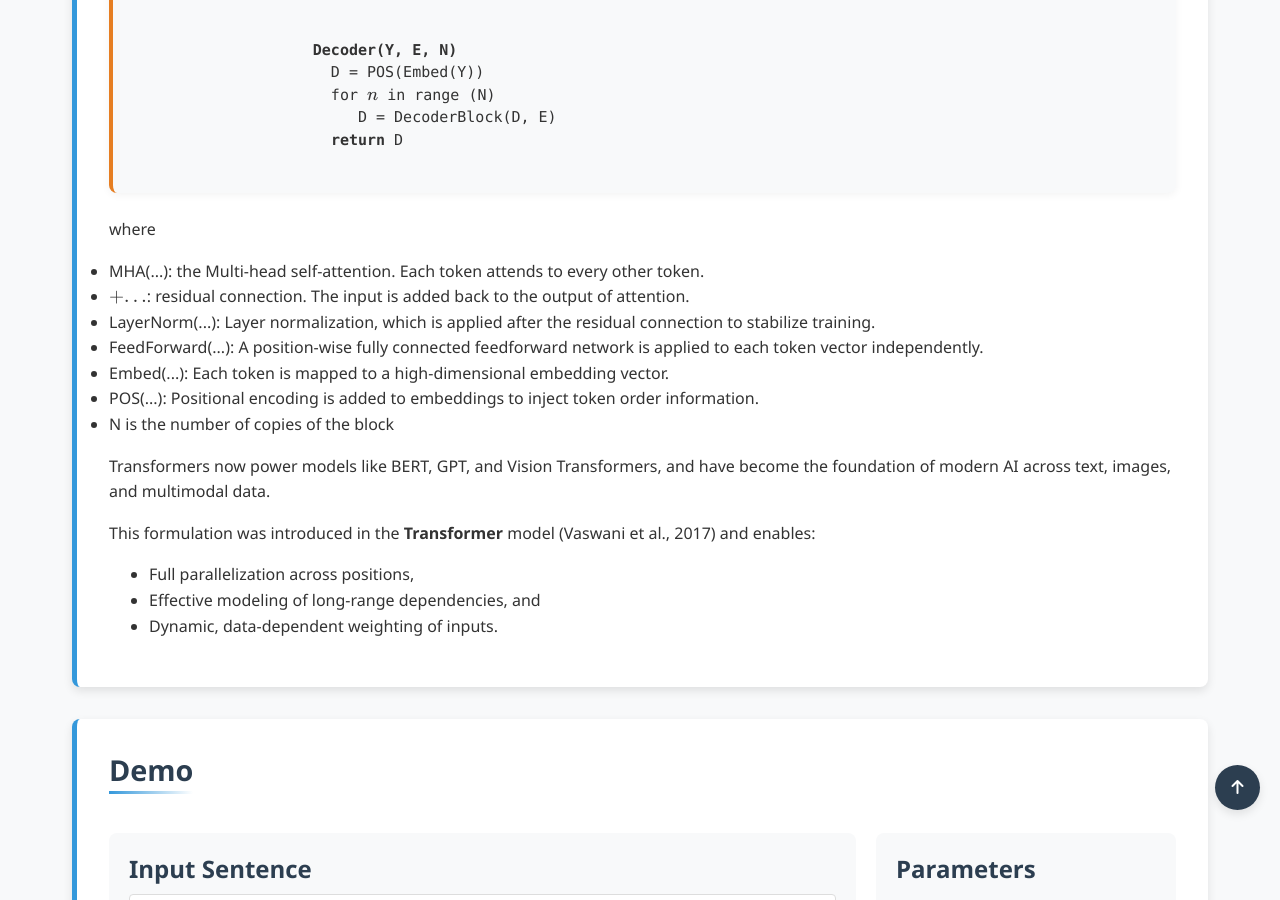
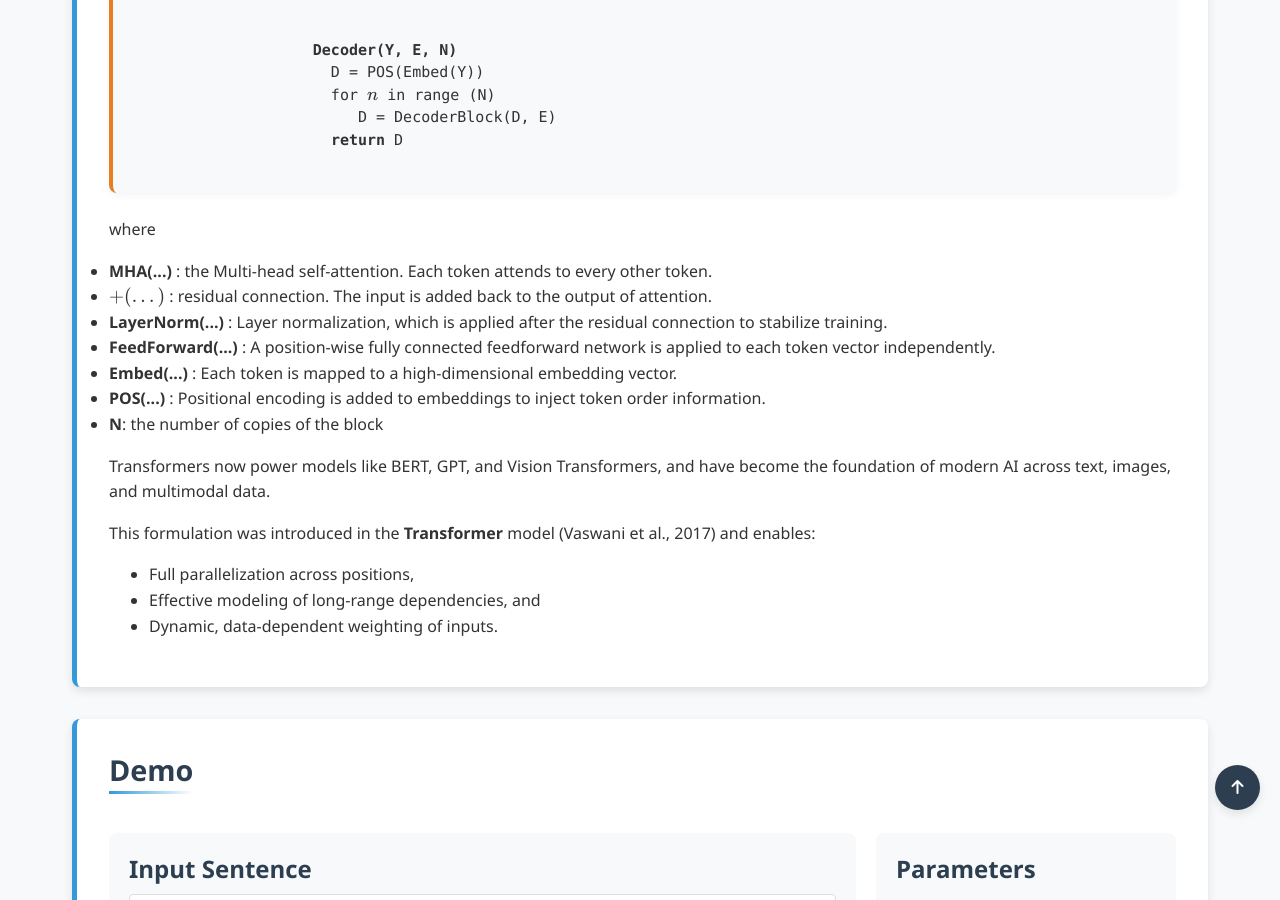
Before and after one commit to Yusukey01/yusukey01.github.io, a Jekyll site: the page built from Mathematics/Machine_learning/deep_nn.html, in a window 1280 px wide and 900 px high, scrolled down 6512 px. Built offline with Jekyll 4.4.1, drawn with Linux system fonts in a browser that asks for light colours.

```diff
--- a/Mathematics/Machine_learning/deep_nn.html
+++ b/Mathematics/Machine_learning/deep_nn.html
@@ -318,13 +318,13 @@ uses_python: false
                 <p>
                     where
                     <ul>
-                        <li>MHA(...): the Multi-head self-attention. Each token attends to every other token.</li>
-                        <li> \(+ ...\): residual connection. The input is added back to the output of attention. </li>
-                        <li> LayerNorm(...): Layer normalization, which is applied after the residual connection to stabilize training.</li>
-                        <li>FeedForward(...): A position-wise fully connected feedforward network is applied to each token vector independently.</li>
-                        <li>Embed(...): Each token is mapped to a high-dimensional embedding vector.</li>
-                        <li>POS(...): Positional encoding is added to embeddings to inject token order information.</li>
-                        <li>N is the number of copies of the block</li>
+                        <li><strong>MHA(...)</strong> : the Multi-head self-attention. Each token attends to every other token.</li>
+                        <li><strong>\(+ (...)\)</strong> : residual connection. The input is added back to the output of attention. </li>
+                        <li><strong>LayerNorm(...)</strong> : Layer normalization, which is applied after the residual connection to stabilize training.</li>
+                        <li><strong>FeedForward(...)</strong> : A position-wise fully connected feedforward network is applied to each token vector independently.</li>
+                        <li><strong>Embed(...)</strong> : Each token is mapped to a high-dimensional embedding vector.</li>
+                        <li><strong>POS(...)</strong> : Positional encoding is added to embeddings to inject token order information.</li>
+                        <li><strong>N</strong>: the number of copies of the block</li>
                     </ul>
 
 
```
